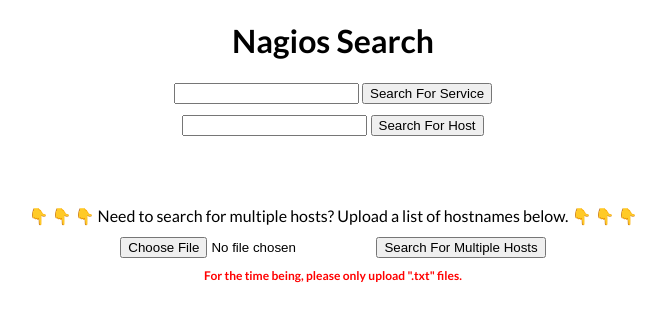
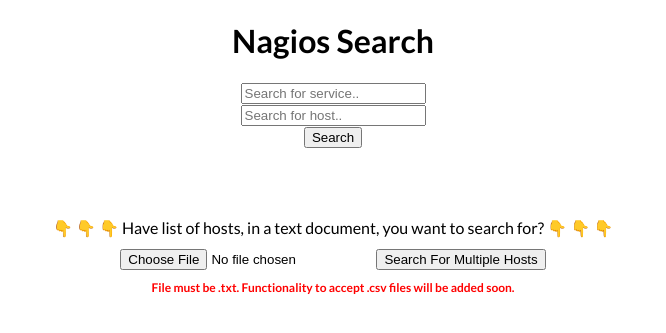
Before and after one commit to xalxnder/nag_search, a Flask app: page / in a window 1280 px wide. Shown: the top 333 px of the page, without its empty margins (307-973 px from the left). Run offline with Flask 2, Linux system fonts and the light colour scheme.

Commit message:
Update main div

```diff
--- a/app/templates/index.html
+++ b/app/templates/index.html
@@ -9,42 +9,48 @@
 <h1>Nagios Search</h1>
 
 
-<!-- <h1>Nagios Search</h1>
-    {% for host in matches %}
-    <p>Host Name: {{host}}</p>
-    {% endfor %} -->
 
+<div class="main">
+    <div class="container">
         <!-- Where we pass the search term into the backend -->
-<form action="/nag_search" method="POST">
-    <input type="text" name="service" id="service">
-    <input type="submit" value="Search For Service">
+
+        <form action="/" method="POST">
+            <div class="flex-inputs">
+                <div class="content">
+                    <input type="text" name="service" id="service" placeholder="Search for service..">
+                    <span>
+                    </span>
+                </div>
+                <div class="content two">
+                    <input type="text" name="host" id="host" placeholder="Search for host..">
+                    <span>
+                    </span>
+                </div>
+            </div>
+            <div id="search-button">
+                <input type="submit" value="Search">
+            </div>
         </form>
 
-<form action="/nag_search" method="POST">
-    <input type="text" name="host" id="host">
-    <input type="submit" value="Search For Host">
-</form>
-
-<div id ="file-upload">
+        <div id="file-upload">
             &#x1F447
             &#x1F447
             &#x1F447
-    Need to search for multiple hosts? Upload a list of hostnames below.
+            Have list of hosts, in a text document, you want to search for?
             &#x1F447
             &#x1F447
             &#x1F447
-
-
-
-<form action="/nag_search"  method="POST" enctype="multipart/form-data">
-    <input type="file"  name="text_file" id="text_file">
+            <form action="/" method="POST" enctype="multipart/form-data">
+                <input type="file" name="text_file" id="text_file">
                 <input type="submit" value="Search For Multiple Hosts">
             </form>
-
         </div>
 
         <div id='warning'>
-For the time being, please only upload ".txt" files.
+            File must be .txt. Functionality to accept .csv files will be added soon.
+        </div>
+    </div>
+
 </div>
 
 
```
Lines whose indentation alone changed are shown as unchanged.
